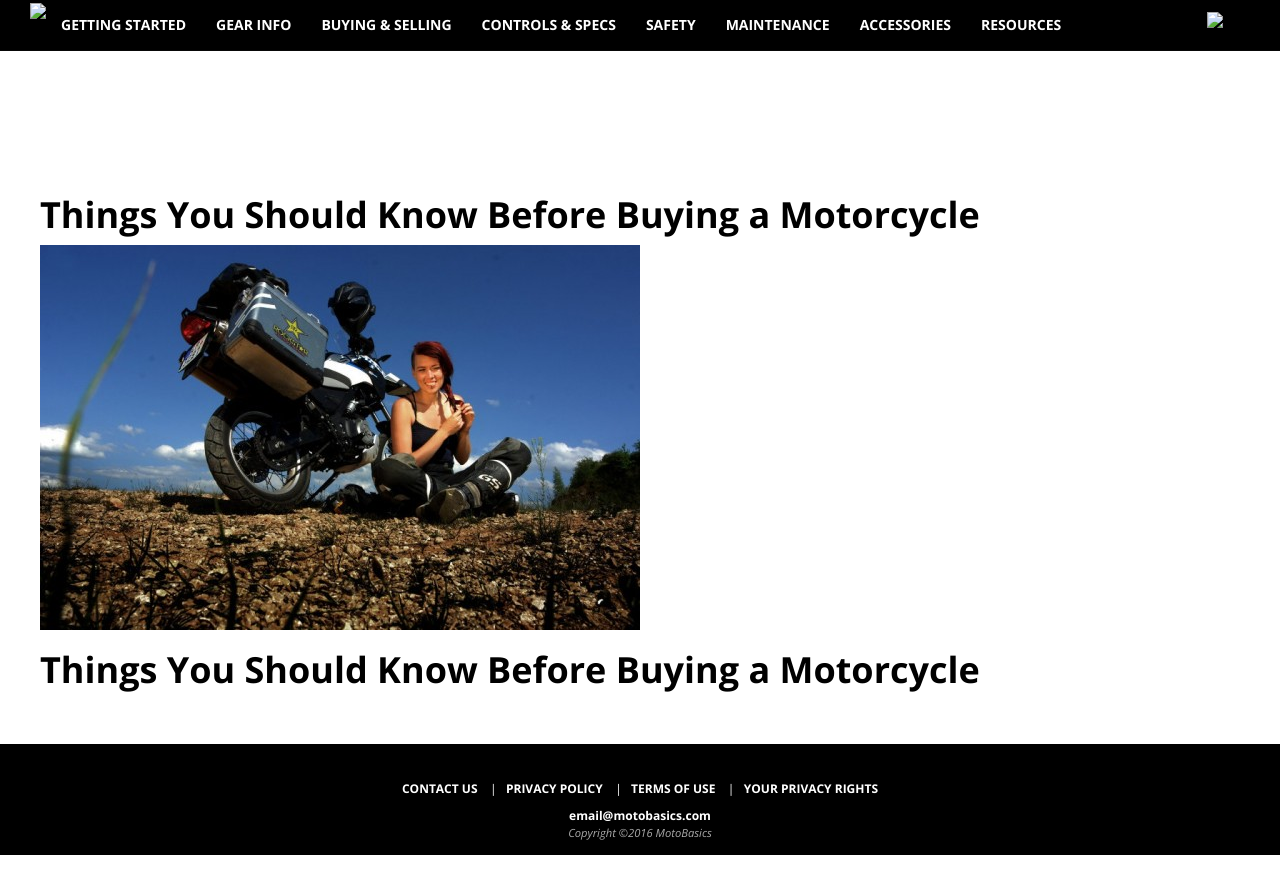
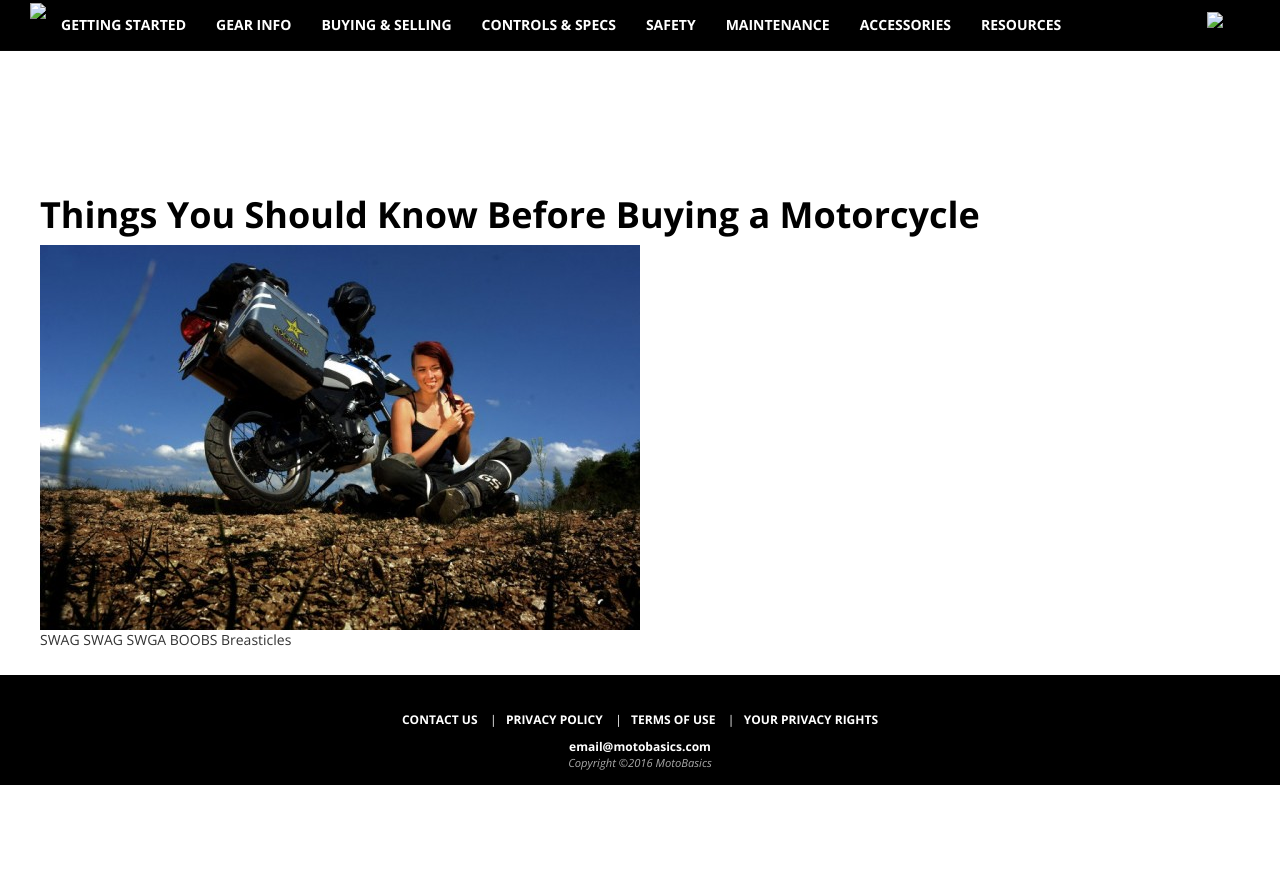
Before and after one commit to KushBasics/kushbasics.github.io, a Jekyll site: the page built from _posts/2016-11-6-TYSKBBAM.html, in a window 1280 px wide. Shown: the top 894 px of the page. Built offline with Jekyll 4.4.1, drawn with Linux system fonts in a browser that asks for light colours.

Commit message:
testing content

```diff
--- a/_posts/2016-11-6-TYSKBBAM.html
+++ b/_posts/2016-11-6-TYSKBBAM.html
@@ -6,5 +6,8 @@ post-image: "TTKBYBAM.jpg"
 categories: "getting-started"
 ---
 
-<h1>Things You Should Know Before Buying a Motorcycle</h1>
-<br />
+SWAG
+SWAG
+SWGA
+BOOBS
+Breasticles
```
